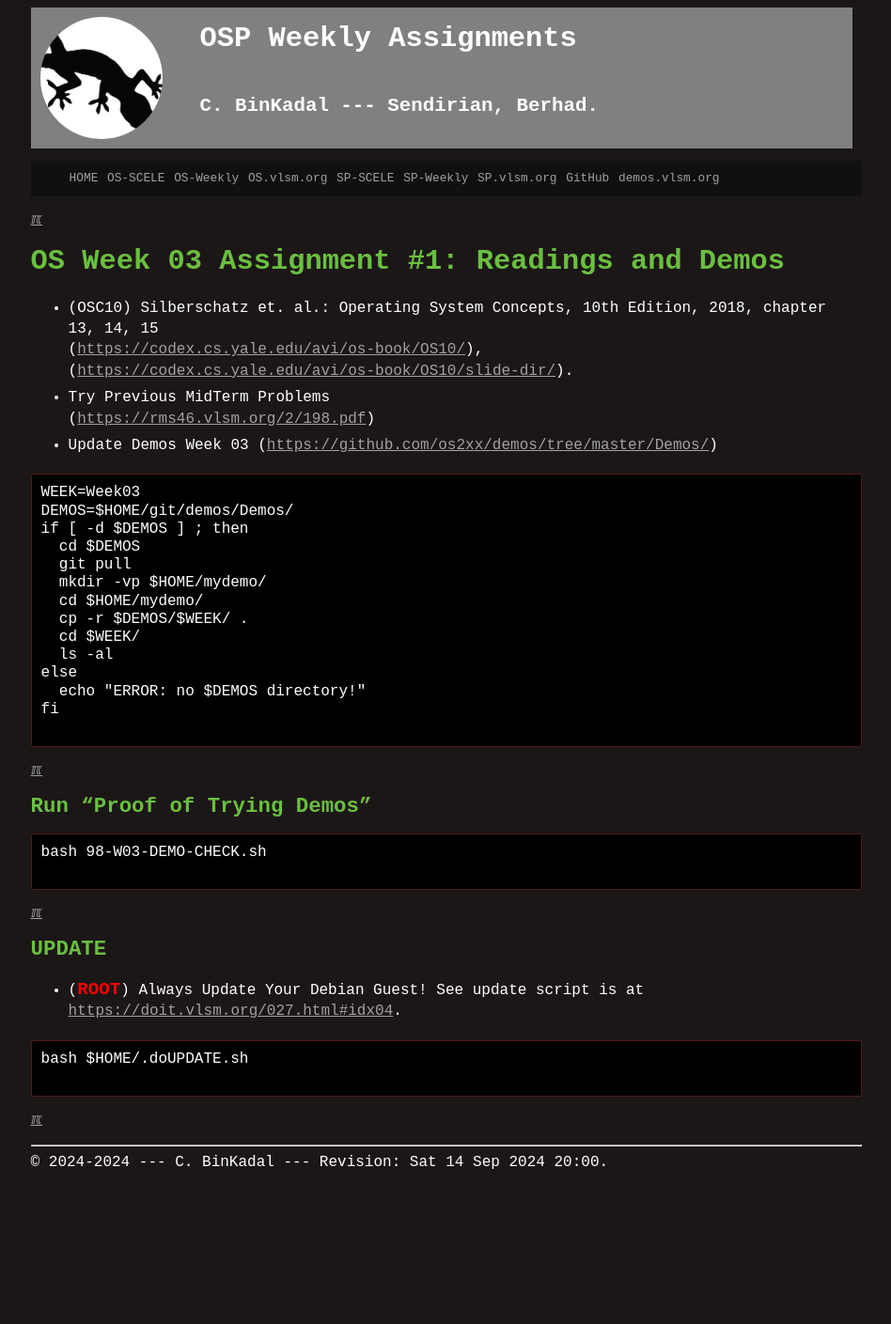
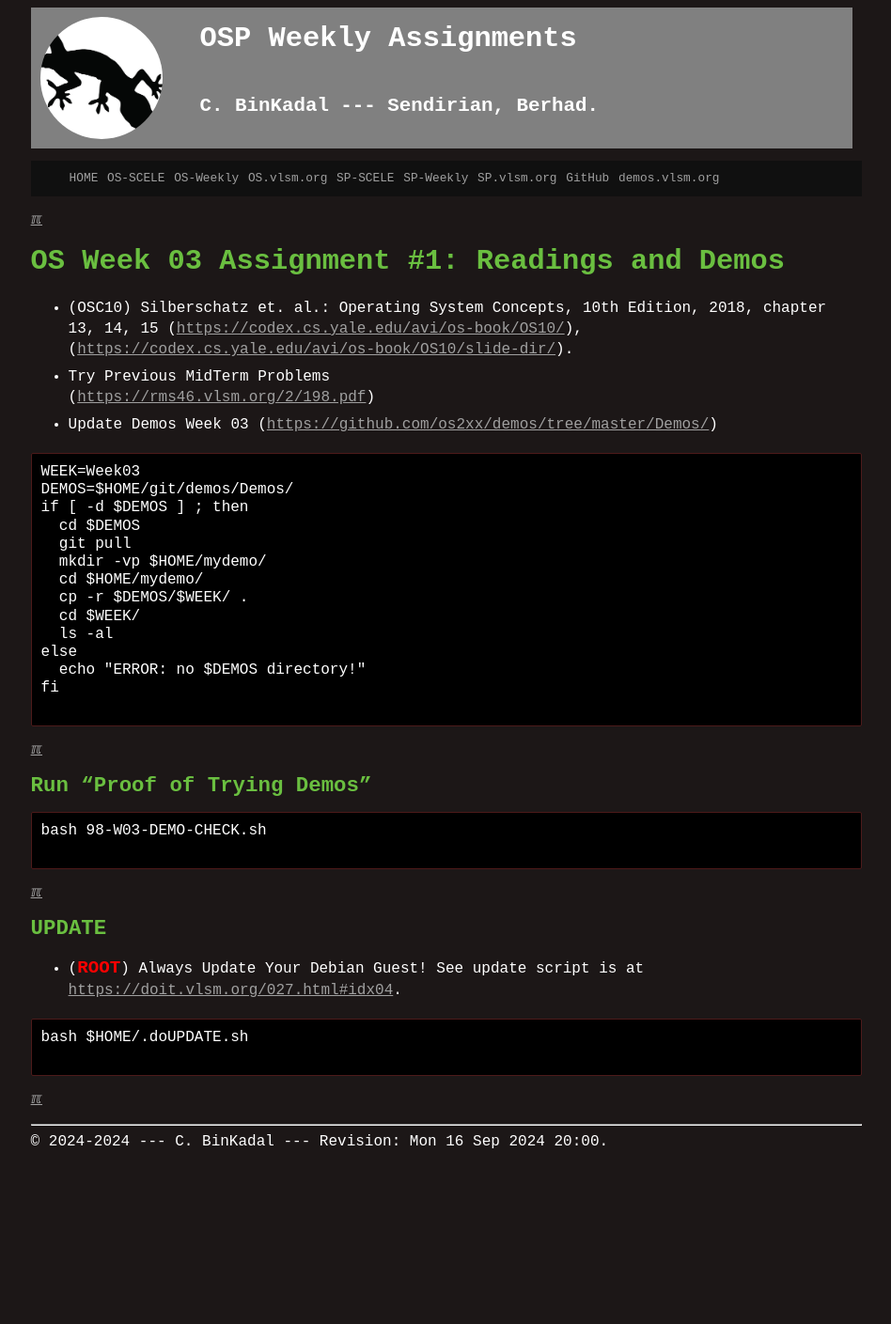
Before and after one commit to os2xx/demOS, a Jekyll site: the page built from W03-01.md, in a window 1280 px wide. Shown: the whole page at 94% size, without its empty margins (165-1113 px from the left). Built offline with Jekyll 4.4.1, drawn with Linux system fonts in a browser that asks for light colours; after the commit the page ends 1387 px from its top, so only the background shows below that.

````diff
--- a/W03-01.md
+++ b/W03-01.md
@@ -7,11 +7,11 @@ title:  "OSP Weekly Assignments"
 # OS Week 03 Assignment #1: Readings and Demos
 
 * (OSC10) Silberschatz et. al.: Operating System Concepts, 10th Edition, 2018,
-  chapter 13, 14, 15<br>
-  (<https://codex.cs.yale.edu/avi/os-book/OS10/>),<br>
-  (<https://codex.cs.yale.edu/avi/os-book/OS10/slide-dir/>).
-* Try Previous MidTerm Problems <br>(<https://rms46.vlsm.org/2/198.pdf>)
-* Update Demos Week 03 (<https://github.com/os2xx/demos/tree/master/Demos/>)
+  chapter 13, 14, 15
+  (<https://codex.cs.yale.edu/avi/os-book/OS10/>{:target="_blank"}),<br>
+  (<https://codex.cs.yale.edu/avi/os-book/OS10/slide-dir/>{:target="_blank"}).
+* Try Previous MidTerm Problems <br>(<https://rms46.vlsm.org/2/198.pdf>{:target="_blank"})
+* Update Demos Week 03 (<https://github.com/os2xx/demos/tree/master/Demos/>{:target="_blank"})
 
 ```
 WEEK=Week03
@@ -43,7 +43,7 @@ bash 98-W03-DEMO-CHECK.sh
 
 * (<span style="color:red; font-weight:bold; font-size:larger;">ROOT</span>)
   Always Update Your Debian Guest! See update script is at <br>
-  <https://doit.vlsm.org/027.html#idx04>.
+  <https://doit.vlsm.org/027.html#idx04>{:target="_blank"}.
 
 ```
 bash $HOME/.doUPDATE.sh
--- a/_config.yml
+++ b/_config.yml
@@ -1,5 +1,5 @@
 title: Operating Systems Programming
-version:     "Sat 14 Sep 2024 20:00"
+version:     "Mon 16 Sep 2024 20:00"
 copyright:   "2024-2024"
 description: This is the Operating System course site,
       a GitHub Page, hosted at GitHub.com (thank you!).
````
Also changed, not shown: index.md (+3 -3 lines), 1 other file.
